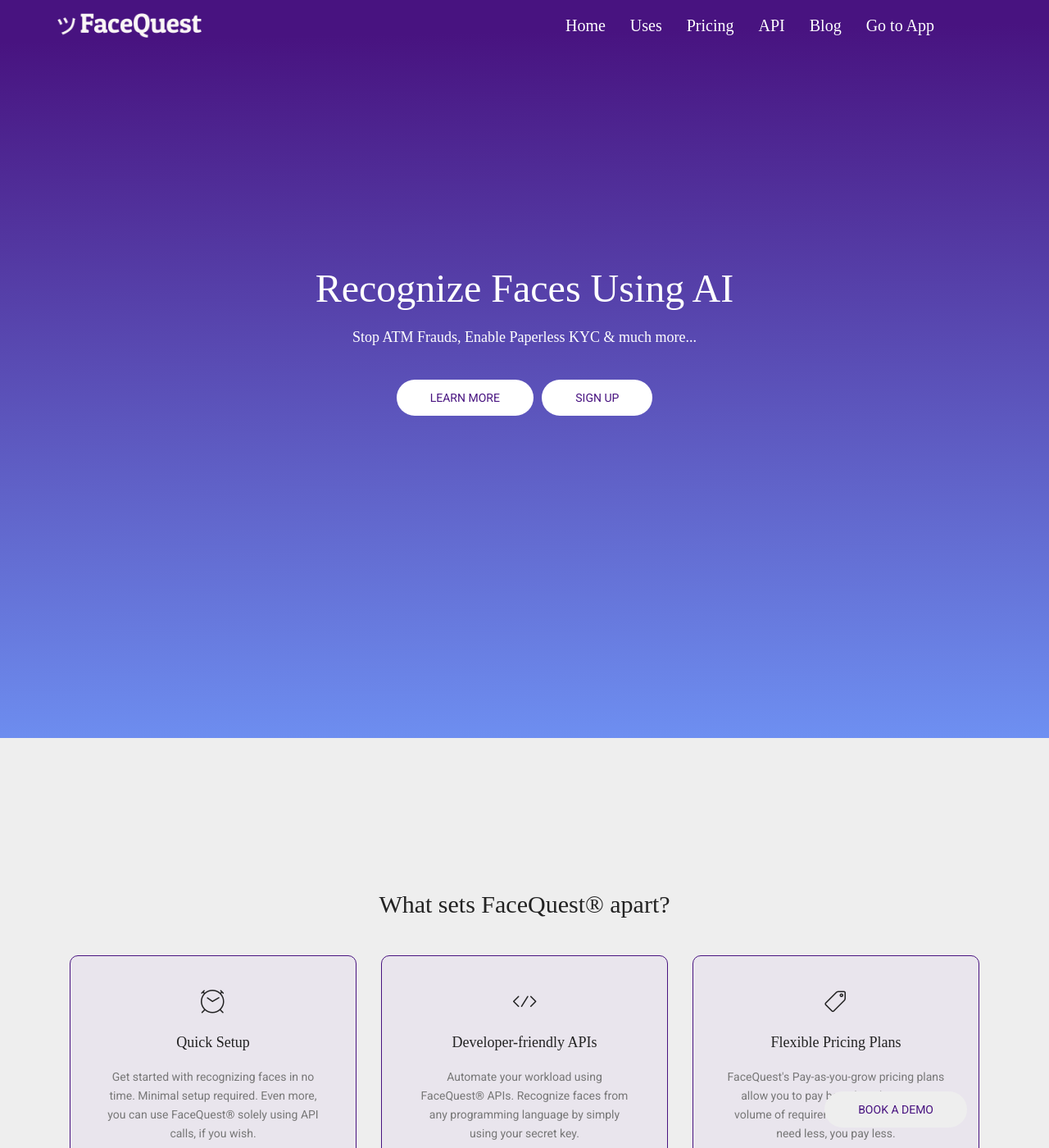
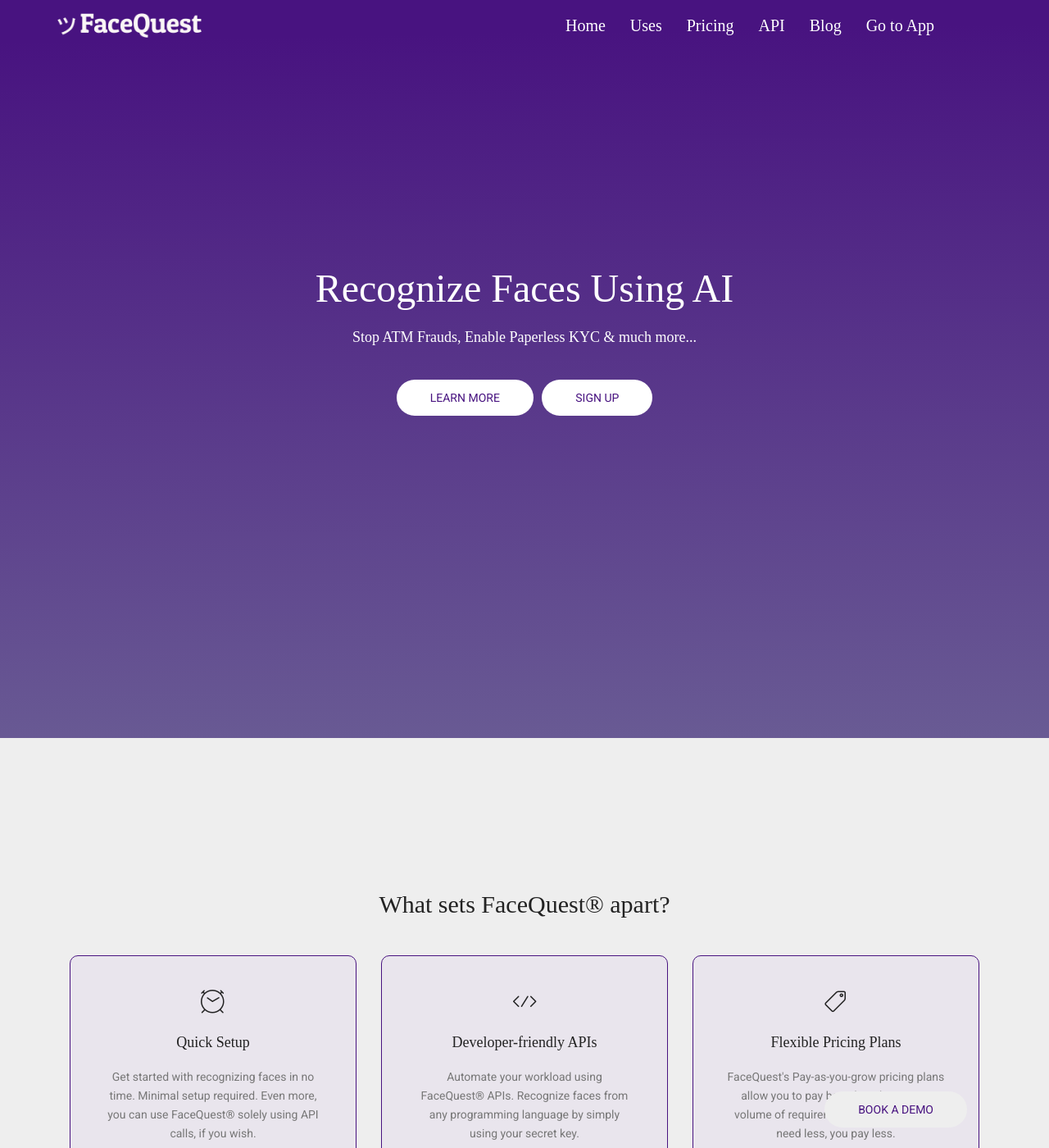
Before and after one commit to ampyard/facequest, a Jekyll site: the page built from index.html, in a window 1280 px wide and 1400 px high. Shown: the whole window at 82% size. Built offline with Jekyll 4.4.1, drawn with Linux system fonts in a browser that asks for light colours; nearby versions of some CDN libraries; some web fonts are replaced; comment, search, counter and statistics services are not loaded.

Commit message:
Background - Little graceful

```diff
--- a/css/main.css
+++ b/css/main.css
@@ -2249,7 +2249,7 @@
 }
 
 .banner-area .overlay-bg {
-  background-image: linear-gradient(179deg, #481380 5.5%, rgba(110, 144, 242, 1) 100%);
+  background-image: linear-gradient(179deg, #481380 5.5%, rgb(105 91 148) 100%);
 }
 
 .banner-content {
```
